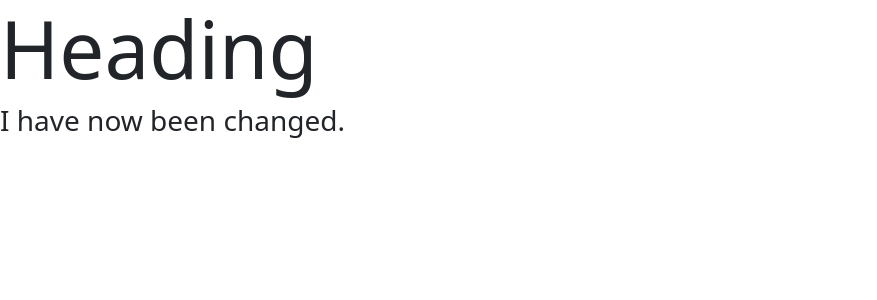
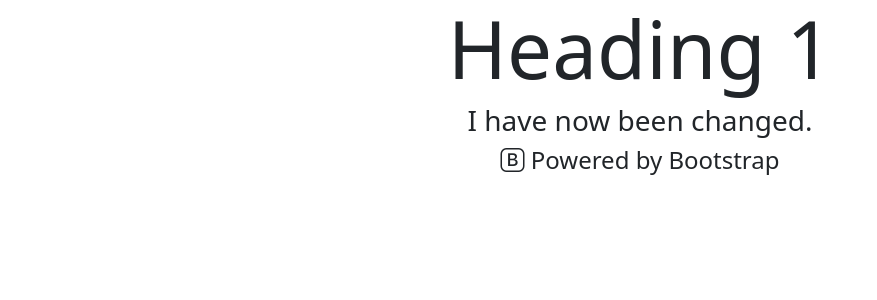
Before and after one commit to adammrr/6129COMP-Project, an Angular app in the folder Web/: page / in a window 1280 px wide. Shown: the top 300 px of the page, without its empty margins (0-877 px from the left). Built offline with nearby package versions, Linux system fonts and the light colour scheme.

Commit message:
Added Bootstrap Icons
Added Bootstrap-Icons to the package, tested on the app html template.

```diff
--- a/Web/angular.json
+++ b/Web/angular.json
@@ -31,8 +31,9 @@
               "src/assets"
             ],
             "styles": [
+              "src/styles.scss",
               "node_modules/bootstrap/dist/css/bootstrap.min.css",
-              "src/styles.scss"
+              "node_modules/bootstrap-icons/font/bootstrap-icons.css"
             ],
             "scripts": []
           },
--- a/Web/package.json
+++ b/Web/package.json
@@ -19,6 +19,7 @@
     "@angular/platform-browser-dynamic": "~12.2.0",
     "@angular/router": "~12.2.0",
     "bootstrap": "^5.1.3",
+    "bootstrap-icons": "^1.6.0",
     "rxjs": "~6.6.0",
     "tslib": "^2.3.0",
     "zone.js": "~0.11.4"
--- a/Web/src/app/app.component.html
+++ b/Web/src/app/app.component.html
@@ -1,2 +1,5 @@
-<h1 class="display-1">Heading</h1>
-<h3>{{ title }}</h3>
+<div class="container text-center">
+    <h1 class="display-1">Heading 1</h1>
+    <h3>{{ title }}</h3>
+    <h4><i class="bi bi-bootstrap"></i> Powered by Bootstrap</h4>
+</div>
```
Also changed, not shown: 1 other file (tests, documents, lock files or other folders).
